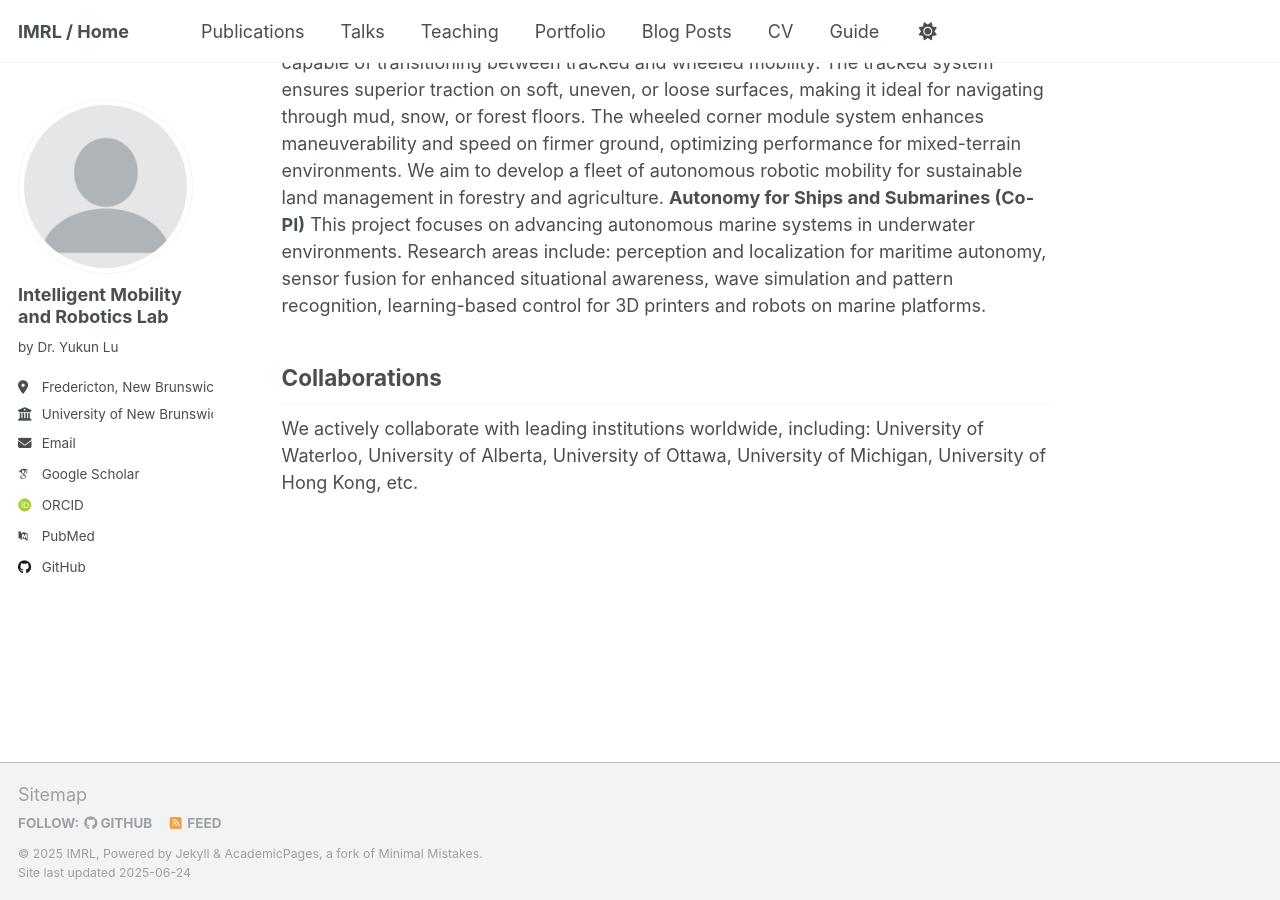
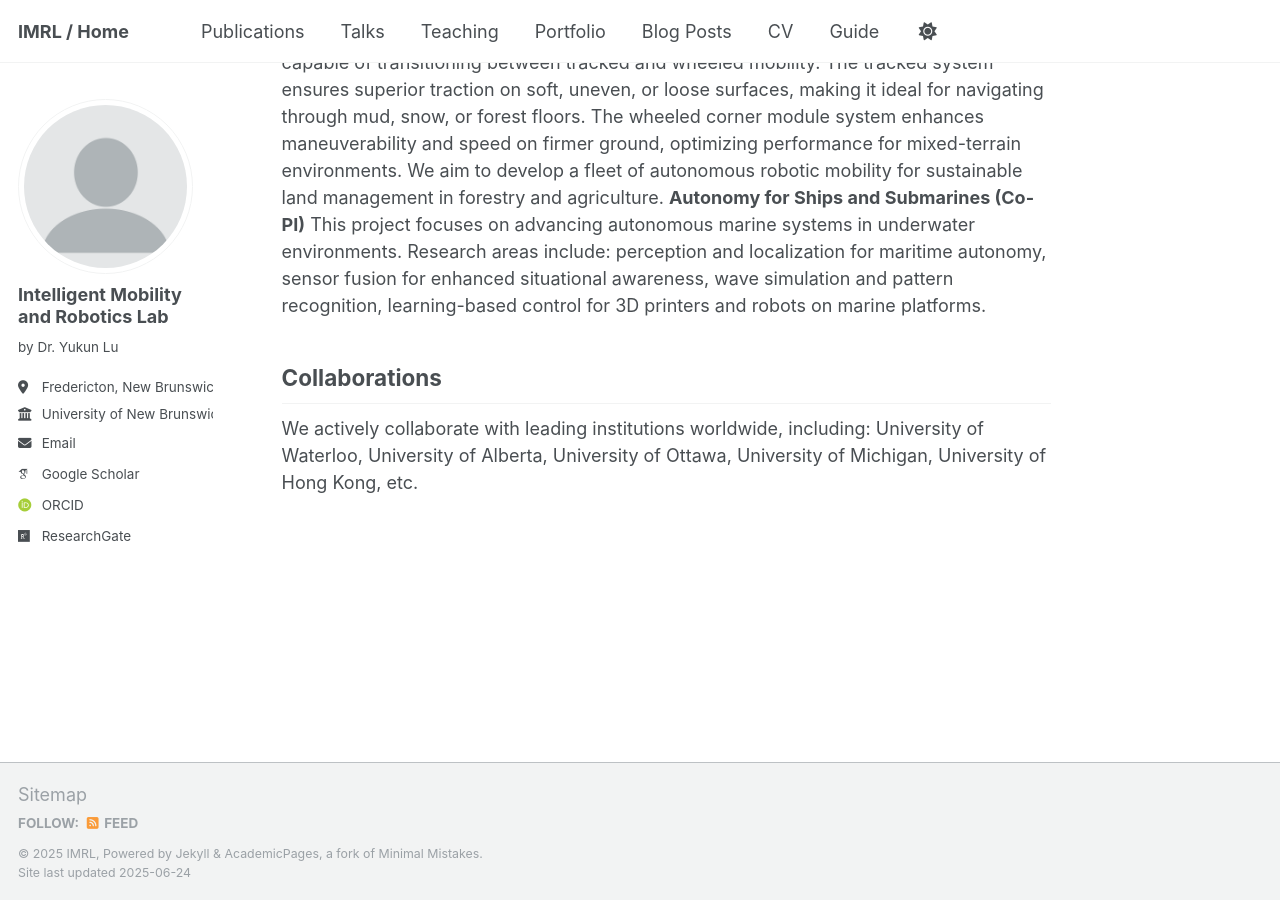
Before and after one commit to IMRL2025/IMRL2025.github.io, a Jekyll site: the page built from _pages/about.md, in a window 1280 px wide and 900 px high, scrolled down 1024 px. Built offline with Jekyll 4.4.1, drawn with Linux system fonts in a browser that asks for light colours; some web fonts are replaced; part of the change alters nothing that is shown.

Commit message:
config.yml

```diff
--- a/_config.yml
+++ b/_config.yml
@@ -38,15 +38,15 @@ author:
   impactstory      : # URL
   orcid            : "https://orcid.org/my-orcid?orcid=0000-0003-3259-5945"
   semantic         : # URL
-  pubmed           : "https://www.ncbi.nlm.nih.gov/pubmed/?term=john+snow"
-  researchgate     : # URL
+  pubmed           : # URL
+  researchgate     : "https://www.researchgate.net/profile/Yukun-Lu-3"
   scopus           : # URL
 
   # Repositories and software development
   bitbucket        : # Username - Update with your username on the site
   codepen          : # Username
   dribbble         : # Username
-  github           : "academicpages"
+  github           : # Username
   kaggle           : # Username
   stackoverflow    : # User number or user number and name (i.e., use "1" or "1/jeff-atwood")
 
```
